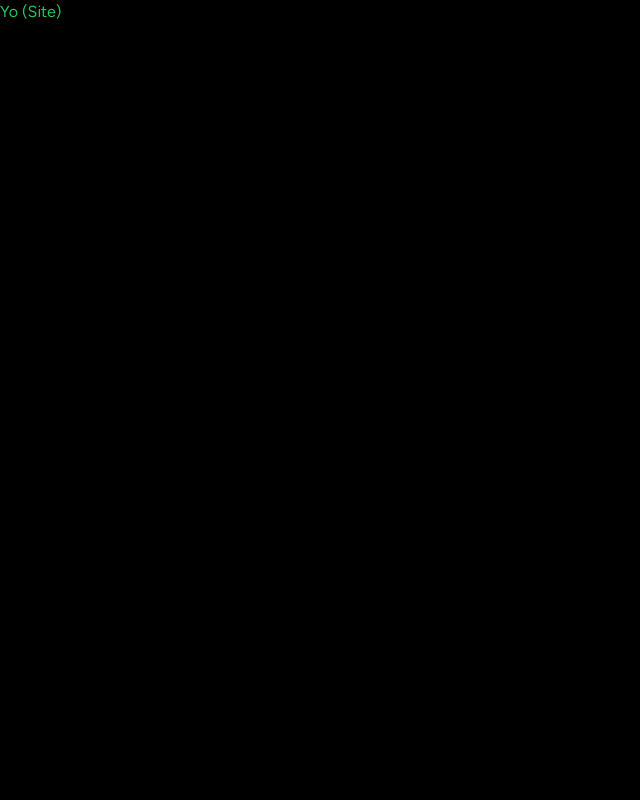
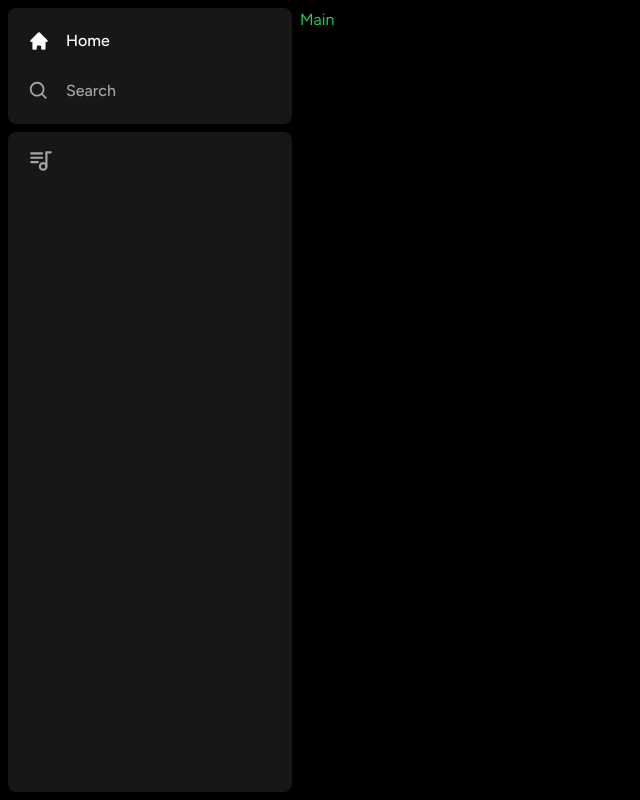
Before and after one commit to larenel/spotifyclone, a Next.js app: page / in a window 1280 px wide. Shown: the whole page, without its empty margins (0-640 px from the left). Built offline with nearby package versions, Linux system fonts and the light colour scheme.

Commit message:
sidebar added

```diff
--- a/app/(site)/page.tsx
+++ b/app/(site)/page.tsx
@@ -1,3 +1,3 @@
 export default function Home() {
-  return <div className="text-green-500 ">Yo (Site)</div>
+  return <div className="text-green-500 ">Main</div>
 }
--- a/app/layout.tsx
+++ b/app/layout.tsx
@@ -1,3 +1,4 @@
+import Sidebar from '@/components/Sidebar'
 import './globals.css'
 import type { Metadata } from 'next'
 import { Figtree } from 'next/font/google'
@@ -16,7 +17,9 @@
 }) {
   return (
     <html lang="en">
-      <body className={font.className}>{children}</body>
+      <body className={font.className}>
+        <Sidebar>{children}</Sidebar>
+      </body>
     </html>
   )
 }
--- /dev/null
+++ b/components/Box.tsx
@@ -0,0 +1,22 @@
+import { twMerge } from 'tailwind-merge'
+
+interface BoxProps {
+  children: React.ReactNode
+  className?: string
+}
+
+const Box: React.FC<BoxProps> = ({ children, className }) => {
+  return (
+    <div
+      className={twMerge(
+        `
+  bg-neutral-900 rounded-lg h-fit w-full`,
+        className
+      )}
+    >
+      {children}
+    </div>
+  )
+}
+
+export default Box
--- /dev/null
+++ b/components/Library.tsx
@@ -0,0 +1,18 @@
+'use client'
+import { TbPlaylist } from 'react-icons/tb'
+
+const Library = () => {
+  const onClick = () => {}
+
+  return (
+    <div className="flex flex-col ">
+      <div className="flex items-center justify-between px-5 pt-4">
+        <div className="inline-flex items-center gap-x-2">
+          <TbPlaylist size={26} className="text-neutral-400" />
+        </div>
+      </div>
+    </div>
+  )
+}
+
+export default Library
--- /dev/null
+++ b/components/Sidebar.tsx
@@ -0,0 +1,55 @@
+'use client'
+
+import { usePathname } from 'next/navigation'
+import { useMemo } from 'react'
+import { HiHome } from 'react-icons/hi'
+import { BiSearch } from 'react-icons/bi'
+import Box from './Box'
+import SidebarItem from './SidebarItem'
+import Library from './Library'
+
+interface SidebarProps {
+  children: React.ReactNode
+}
+
+const Sidebar: React.FC<SidebarProps> = ({ children }) => {
+  const pathName = usePathname()
+
+  const routes = useMemo(
+    () => [
+      {
+        icon: HiHome,
+        label: 'Home',
+        active: pathName !== '/search',
+        href: '/',
+      },
+      {
+        icon: BiSearch,
+        label: 'Search',
+        active: pathName === '/search',
+        href: '/search',
+      },
+    ],
+    [pathName]
+  )
+
+  return (
+    <div className="flex h-full">
+      <div className="hidden md:flex flex-col gap-y-2 bg-black h-full w-[300px] p-2">
+        <Box>
+          <div className="flex flex-col gap-y-4 px-5 py-4">
+            {routes.map((item) => (
+              <SidebarItem key={item.label} {...item} />
+            ))}
+          </div>
+        </Box>
+        <Box className="overflow-y-auto h-full">
+          <Library />
+        </Box>
+      </div>
+      <main className="h-full flex-1 overflow-y-auto py-2">{children}</main>
+    </div>
+  )
+}
+
+export default Sidebar
--- /dev/null
+++ b/components/SidebarItem.tsx
@@ -0,0 +1,32 @@
+import Link from 'next/link'
+import { IconType } from 'react-icons'
+import { twMerge } from 'tailwind-merge'
+
+interface SidebarItemProps {
+  icon: IconType
+  label: string
+  active?: boolean
+  href: string
+}
+
+const SidebarItem: React.FC<SidebarItemProps> = ({
+  icon: Icon,
+  label,
+  active,
+  href,
+}) => {
+  return (
+    <Link
+      href={href}
+      className={twMerge(
+        `flex flex-row h-auto items-center w-ful gap-x-4 text-md font-medium cursor-pointer hover:text-white transition text-neutral-400 py-1 `,
+        active && 'text-white'
+      )}
+    >
+      <Icon size={26} />
+      <p className="truncate w-full">{label}</p>
+    </Link>
+  )
+}
+
+export default SidebarItem
--- a/package.json
+++ b/package.json
@@ -19,6 +19,8 @@
     "postcss": "8.4.29",
     "react": "18.2.0",
     "react-dom": "18.2.0",
+    "react-icons": "^4.11.0",
+    "tailwind-merge": "^1.14.0",
     "tailwindcss": "3.3.3",
     "typescript": "5.2.2"
   }
```
Also changed, not shown: 1 other file (tests, documents, lock files or other folders).
